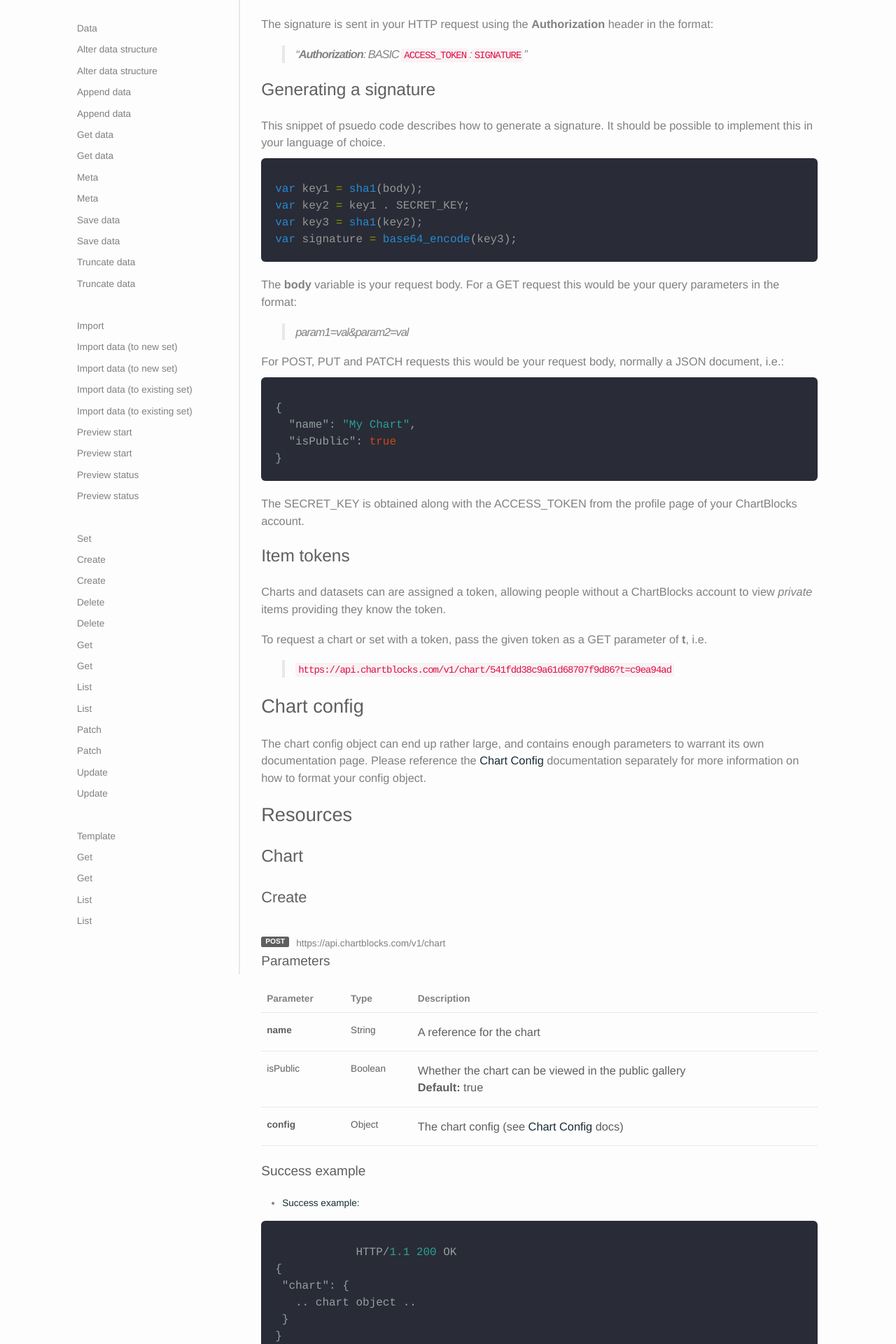
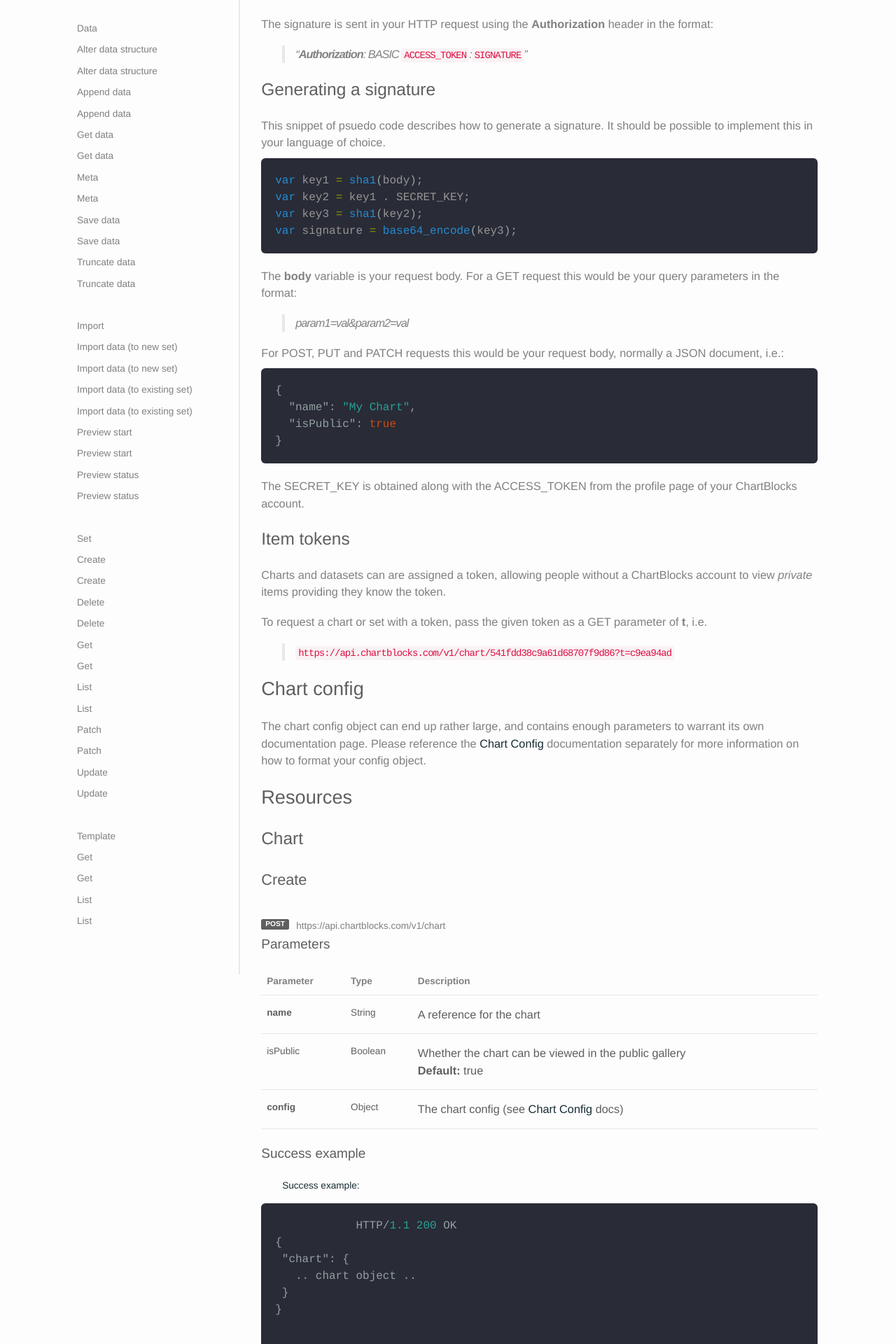
Before and after one commit to ChartBlocks/developer-docs, a Jekyll site: the page built from rest-api.md, in a window 1280 px wide. Shown: the part 885-2805 px from the top of the page at 70% size. Built offline with Jekyll 4.4.1, drawn with Linux system fonts in a browser that asks for light colours; nearby versions of some CDN libraries.

Commit message:
Added more defult styles

```diff
--- a/_sass/_base.scss
+++ b/_sass/_base.scss
@@ -1,30 +1,126 @@
-@mixin box-sizing( $type: border-box ) {
-    -webkit-box-sizing: $type;
-       -moz-box-sizing: $type;
-         -o-box-sizing: $type;
-        -ms-box-sizing: $type;
-            box-sizing: $type;
+html, body, body div, span, object, iframe, h1, h2, h3, h4, h5, h6, p, blockquote, pre, abbr, address, cite, code, del, dfn, em, img, ins, kbd, q, samp, small, strong, sub, sup, var, b, i, dl, dt, dd, ol, ul, li, fieldset, form, label, legend, table, caption, tbody, tfoot, thead, tr, th, td, article, aside, figure, footer, header, menu, nav, section, time, mark, audio, video, details, summary {
+    margin: 0;
+    padding: 0;
+    border: 0;
+    font-size: 100%;
+    font-weight: normal;
+    vertical-align: baseline;
+    background: transparent;
 }
 
+article, aside, figure, footer, header, nav, section, details, summary {display: block;}
 
-* { @include box-sizing(); } /* make global */
+/* Handle box-sizing while better addressing child elements:
+   http://css-tricks.com/inheriting-box-sizing-probably-slightly-better-best-practice/ */
+html {
+    box-sizing: border-box;
+}
+
+*,
+*:before,
+*:after {
+    box-sizing: inherit;
+}
+
+/* consider resetting the default cursor: https://gist.github.com/murtaugh/5247154 */
+
+/* Responsive images and other embedded objects
+   Note: keeping IMG here will cause problems if you're using foreground images as sprites.
+   If this default setting for images is causing issues, you might want to replace it with a .responsive class instead. */
+img,
+object,
+embed {max-width: 100%;}
+
+/* force a vertical scrollbar to prevent a jumpy page */
+html {overflow-y: scroll;}
+
+/* we use a lot of ULs that aren't bulleted.
+    don't forget to restore the bullets within content. */
+ul {list-style: none;}
+
+blockquote, q {quotes: none;}
+
+blockquote:before,
+blockquote:after,
+q:before,
+q:after {content: ''; content: none;}
+
+a {margin: 0; padding: 0; font-size: 100%; vertical-align: baseline; background: transparent;}
+
+del {text-decoration: line-through;}
+
+abbr[title], dfn[title] {border-bottom: 1px dotted #000; cursor: help;}
+
+/* tables still need cellspacing="0" in the markup */
+table {border-collapse: collapse; border-spacing: 0;}
+th {font-weight: bold; vertical-align: bottom;}
+td {font-weight: normal; vertical-align: top;}
+
+hr {display: block; height: 1px; border: 0; border-top: 1px solid #ccc; margin: 1em 0; padding: 0;}
+
+input, select {vertical-align: middle;}
+
+pre {
+    white-space: pre; /* CSS2 */
+    white-space: pre-wrap; /* CSS 2.1 */
+    white-space: pre-line; /* CSS 3 (and 2.1 as well, actually) */
+    word-wrap: break-word; /* IE */
+}
+
+input[type="radio"] {vertical-align: text-bottom;}
+input[type="checkbox"] {vertical-align: bottom;}
+.ie7 input[type="checkbox"] {vertical-align: baseline;}
+.ie6 input {vertical-align: text-bottom;}
+
+select, input, textarea {font: 99% sans-serif;}
+
+table {font-size: inherit; font: 100%;}
+
+small {font-size: 85%;}
+
+strong {font-weight: bold;}
+
+td, td img {vertical-align: top;}
+
+/* Make sure sup and sub don't mess with your line-heights http://gist.github.com/413930 */
+sub, sup {font-size: 75%; line-height: 0; position: relative;}
+sup {top: -0.5em;}
+sub {bottom: -0.25em;}
+
+/* standardize any monospaced elements */
+pre, code, kbd, samp {font-family: monospace, sans-serif;}
+
+/* hand cursor on clickable elements */
+.clickable,
+label,
+input[type=button],
+input[type=submit],
+input[type=file],
+button {cursor: pointer;}
+
+/* Webkit browsers add a 2px margin outside the chrome of form elements */
+button, input, select, textarea {margin: 0;}
+
+/* make buttons play nice in IE */
+button,
+input[type=button] {width: auto; overflow: visible;}
+
+/* scale images in IE7 more attractively */
+.ie7 img {-ms-interpolation-mode: bicubic;}
+
+/* prevent BG image flicker upon hover
+   (commented out as usage is rare, and the filter syntax messes with some pre-processors)
+.ie6 html {filter: expression(document.execCommand("BackgroundImageCache", false, true));}
+*/
+
+/* let's clear some floats */
+.clearfix:before, .clearfix:after { content: "\0020"; display: block; height: 0; overflow: hidden; }
+.clearfix:after { clear: both; }
+.clearfix { zoom: 1; }
 
 strong{
     font-weight:bold;
 }
-
-
-/**
- * Reset some basic elements
- */
-body, h1, h2, h3, h4, h5, h6,
-p, blockquote, pre, hr,
-dl, dd, ol, ul, figure {
-    margin: 0;
-    padding: 0;
-    clear: left;
-}
-
 
 
 /**
--- a/_sass/_syntax-highlighting.scss
+++ b/_sass/_syntax-highlighting.scss
@@ -9,7 +9,7 @@
     overflow:auto;
 
     pre{
-        margin-bottom:0;
+        margin:0;
 
         code{
             padding:0;
```
